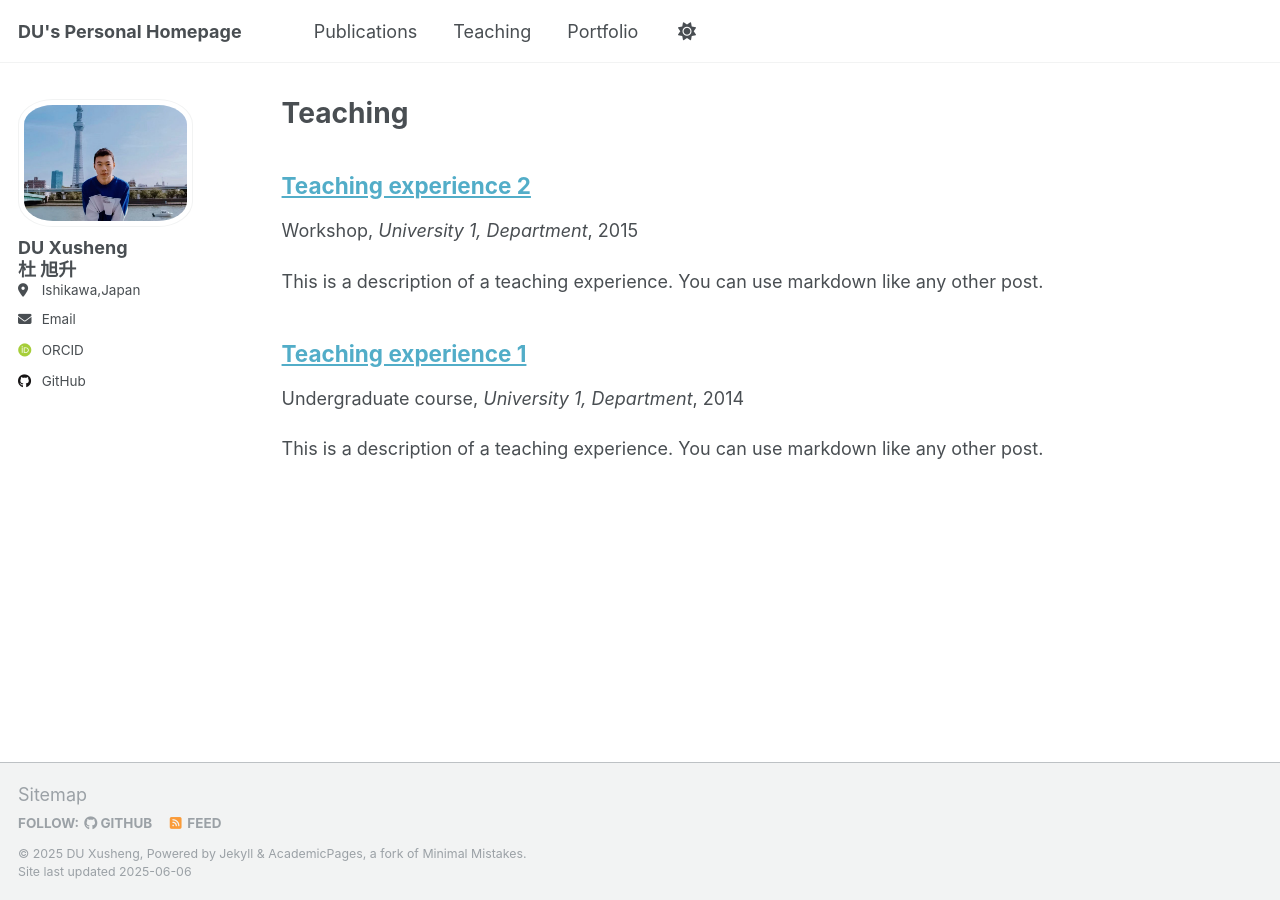
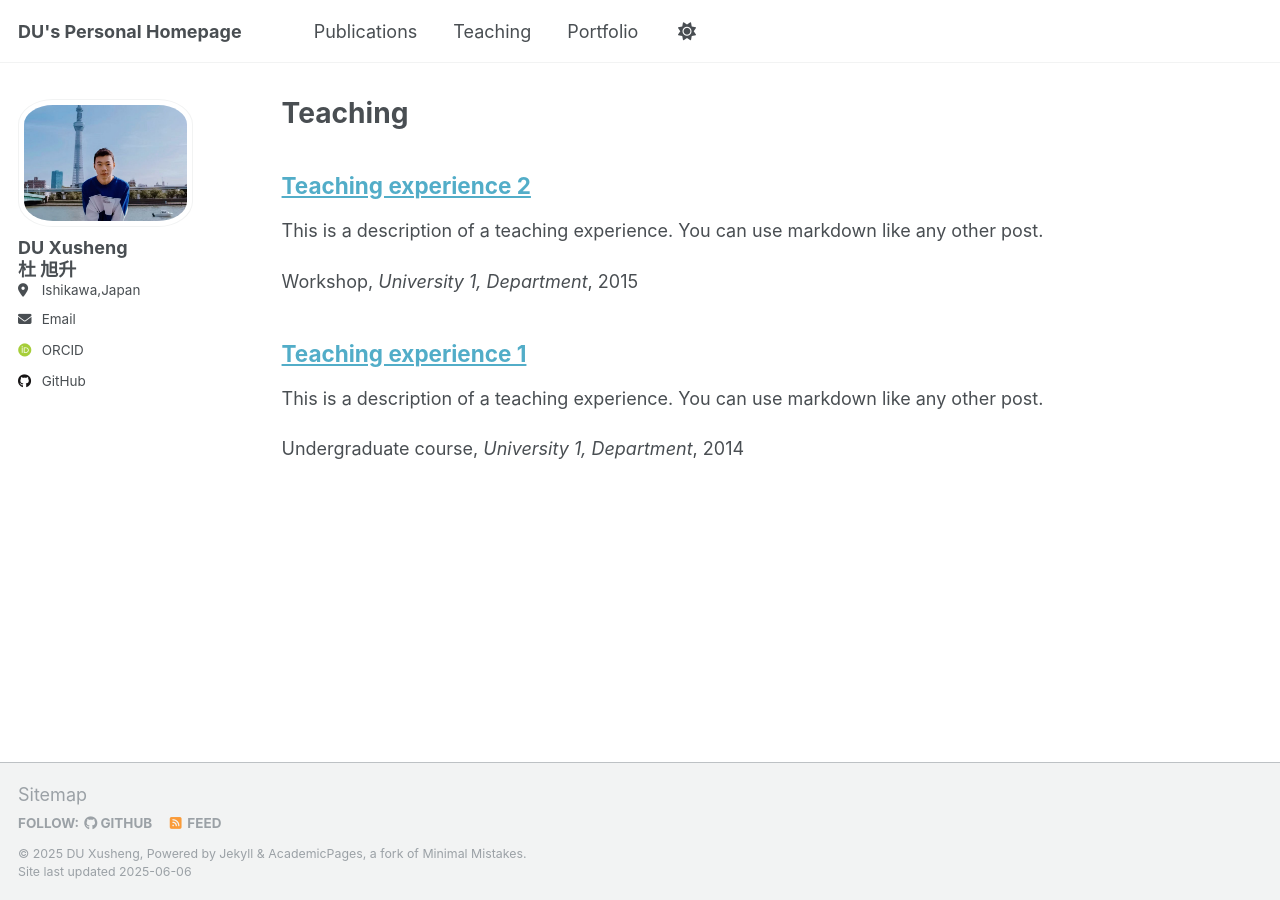
Before and after one commit to ToKyokushou/ToKyokushou.github.io, a Jekyll site: the page built from _pages/teaching.html, in a window 1280 px wide. Built offline with Jekyll 4.4.1, drawn with Linux system fonts in a browser that asks for light colours; some web fonts are replaced.

Commit message:
Update archive-single.html

```diff
--- a/_includes/archive-single.html
+++ b/_includes/archive-single.html
@@ -43,6 +43,12 @@
       <p class="page__meta"><i class="fa fa-clock" aria-hidden="true"></i> {% include read-time.html %}</p>
     {% endif %}
 
+        {% if post.excerpt and site.read_more != 'enabled' %}
+        <p class="archive__item-excerpt" itemprop="description">{{ post.excerpt | markdownify }}</p>
+        {% elsif post.excerpt and site.read_more == 'enabled' %}
+        <p class="archive__item-excerpt" itemprop="description"><p>{{ post.excerpt | markdownify | remove: '<p>' | remove: '</p>' }}<strong><a href="{{ base_path }}{{ post.url }}" rel="permalink"> Read more</a></strong></p></p>
+        {% endif %}
+
         {% if post.collection == 'teaching' %}
           <p> {{ post.type }}, <i>{{ post.venue }}</i>, {{ post.date | default: "1900-01-01" | date: "%Y" }} </p>
         {% elsif post.collection == 'publications' %}
@@ -50,12 +56,6 @@
         {% elsif post.date %}
          <p class="page__date"><strong><i class="fa fa-fw fa-calendar" aria-hidden="true"></i> {{ site.data.ui-text[site.locale].date_label | default: "Published:" }}</strong> <time datetime="{{ post.date | default: "1900-01-01" | date_to_xmlschema }}">{{ post.date | default: "1900-01-01" | date: "%B %d, %Y" }}</time></p>
         {% endif %}
-
-    {% if post.excerpt and site.read_more != 'enabled' %}
-    <p class="archive__item-excerpt" itemprop="description">{{ post.excerpt | markdownify }}</p>
-    {% elsif post.excerpt and site.read_more == 'enabled' %}
-    <p class="archive__item-excerpt" itemprop="description"><p>{{ post.excerpt | markdownify | remove: '<p>' | remove: '</p>' }}<strong><a href="{{ base_path }}{{ post.url }}" rel="permalink"> Read more</a></strong></p></p>
-    {% endif %}
 
     {% if post.citation and post.paperurl and post.slidesurl and post.bibtexurl %}
       <p>Recommended citation: {{ post.citation }}<br /><a href="{{ post.paperurl }}">Download Paper</a> | <a href="{{ post.slidesurl }}">Download Slides</a> | <a href="{{ post.bibtexurl }}">Download Bibtex</a></p>
```
